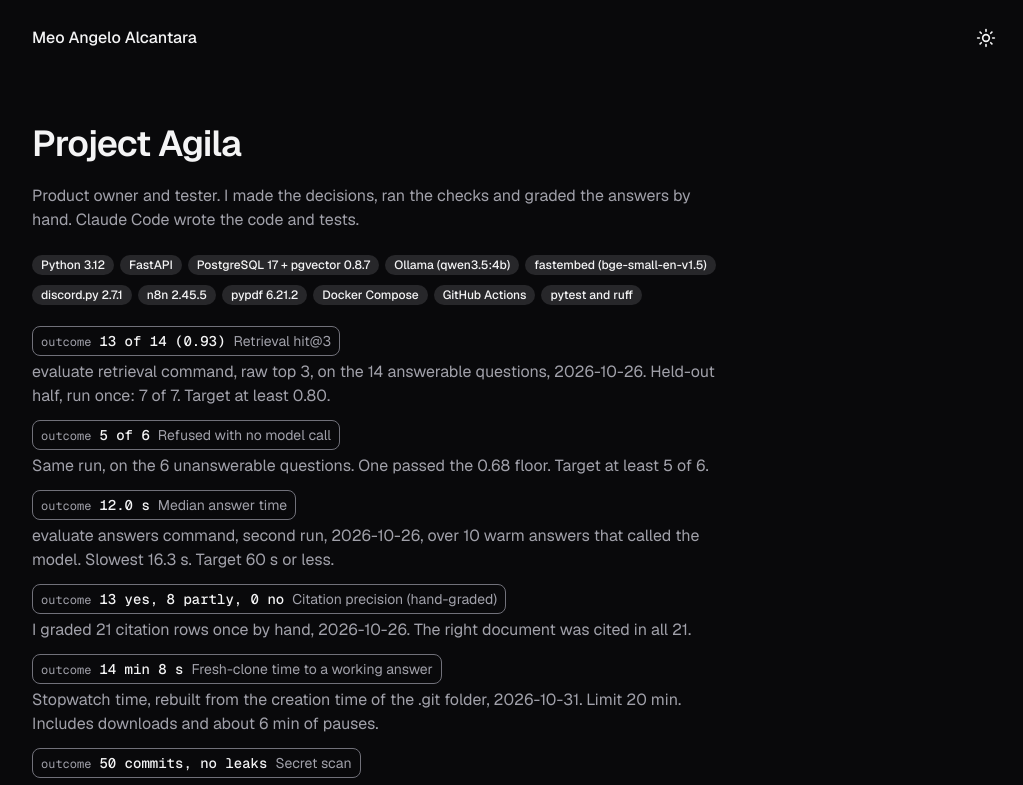
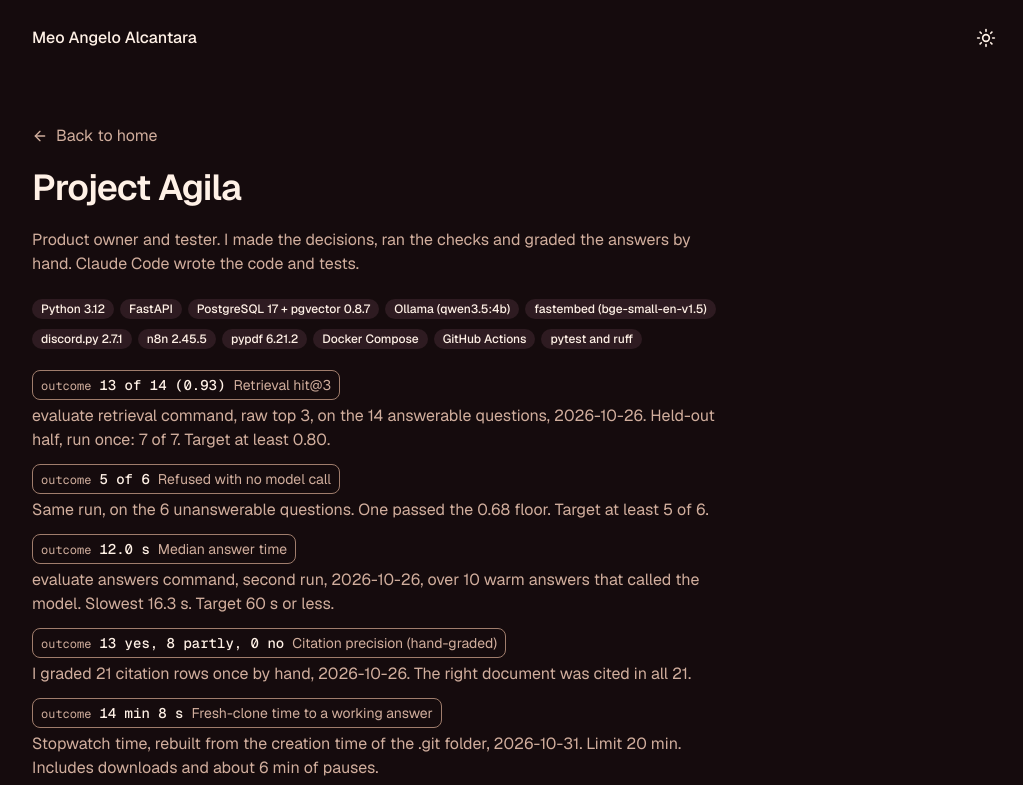
Before and after one commit to mezoa/pawikan, a Next.js app: page /projects/agila in a window 1280 px wide. Shown: the top 785 px of the page, without its empty margins (120-1143 px from the left). Built offline with nearby package versions, Linux system fonts and the light colour scheme.

Commit message:
Sunset colour theme

```diff
--- a/src/app/globals.css
+++ b/src/app/globals.css
@@ -49,24 +49,33 @@
 }
 
 :root {
-  --background: #fafafa;
-  --foreground: #18181b;
+  /* Sunset palette, light mode. Values come from PRD section 6.3. */
+  --background: #fff7ed;
+  --foreground: #2b1408;
   --card: #ffffff;
-  --card-foreground: #18181b;
+  --card-foreground: #2b1408;
   --popover: #ffffff;
-  --popover-foreground: #18181b;
-  --primary: #0f766e;
+  --popover-foreground: #2b1408;
+  --primary: #b93d08;
   --primary-foreground: #ffffff;
-  --secondary: #f4f4f5;
-  --secondary-foreground: #18181b;
-  --muted: #f4f4f5;
-  --muted-foreground: #52525b;
-  --accent: #f4f4f5;
-  --accent-foreground: #18181b;
+  /* Not in the PRD table: a warm tint, checked with the same contrast formula. */
+  --secondary: #fdecdc;
+  --secondary-foreground: #2b1408;
+  --muted: #fdecdc;
+  --muted-foreground: #7a4a30;
+  --accent: #fdecdc;
+  --accent-foreground: #2b1408;
   --destructive: oklch(0.577 0.245 27.325);
-  --border: #8a8a93;
-  --input: #8a8a93;
-  --ring: #0f766e;
+  --border: #8f5f45;
+  --input: #8f5f45;
+  --ring: #b93d08;
+  /* Decoration only. Never use these for text, links or anything with meaning. */
+  --sunset-amber: #f59e0b;
+  --sunset-orange: #ea580c;
+  --sunset-rose: #e11d48;
+  --sunset-dusk: transparent; /* The dusk purple is for the dark glow only. */
+  --glow-strength: 16%;
+  --line-strength: 45%;
   --chart-1: oklch(0.87 0 0);
   --chart-2: oklch(0.556 0 0);
   --chart-3: oklch(0.439 0 0);
@@ -84,24 +93,33 @@
 }
 
 .dark {
-  --background: #09090b;
-  --foreground: #f4f4f5;
-  --card: #18181b;
-  --card-foreground: #f4f4f5;
-  --popover: #18181b;
-  --popover-foreground: #f4f4f5;
-  --primary: #2dd4bf;
-  --primary-foreground: #09090b;
-  --secondary: #27272a;
-  --secondary-foreground: #f4f4f5;
-  --muted: #27272a;
-  --muted-foreground: #a1a1aa;
-  --accent: #27272a;
-  --accent-foreground: #f4f4f5;
+  /* Sunset palette, dark mode. Values come from PRD section 6.3. */
+  --background: #150b0d;
+  --foreground: #fff1e6;
+  --card: #211318;
+  --card-foreground: #fff1e6;
+  --popover: #211318;
+  --popover-foreground: #fff1e6;
+  --primary: #fb923c;
+  --primary-foreground: #1c0d05;
+  /* Not in the PRD table: a warm tint, checked with the same contrast formula. */
+  --secondary: #2e1b21;
+  --secondary-foreground: #fff1e6;
+  --muted: #2e1b21;
+  --muted-foreground: #d1ae9d;
+  --accent: #2e1b21;
+  --accent-foreground: #fff1e6;
   --destructive: oklch(0.704 0.191 22.216);
-  --border: #71717a;
-  --input: #71717a;
-  --ring: #2dd4bf;
+  --border: #a07d6c;
+  --input: #a07d6c;
+  --ring: #fb923c;
+  /* Decoration only. Never use these for text, links or anything with meaning. */
+  --sunset-amber: #fbbf24;
+  --sunset-orange: #f97316;
+  --sunset-rose: #f43f5e;
+  --sunset-dusk: #7c3aed;
+  --glow-strength: 24%;
+  --line-strength: 80%;
   --chart-1: oklch(0.87 0 0);
   --chart-2: oklch(0.556 0 0);
   --chart-3: oklch(0.439 0 0);
@@ -123,6 +141,8 @@
   }
   body {
     @apply bg-background text-foreground;
+    /* Lets the hero glow run past the page frame without a sideways scrollbar. */
+    overflow-x: clip;
   }
   html {
     @apply font-sans;
@@ -147,3 +167,89 @@
 [tabindex="-1"]:focus-visible {
   outline: none;
 }
+
+/*
+ * Sunset decoration. These three classes are the only places the --sunset
+ * tokens are used. All of it is static except the card edge, which fades in
+ * when a person hovers or focuses the card.
+ */
+
+/* A half-sun resting on the horizon line at the bottom of the hero. On a phone
+   it fits inside the hero's empty bottom padding, so it never sits behind text. */
+.hero-glow {
+  position: absolute;
+  right: 0;
+  bottom: 0;
+  z-index: -1;
+  width: 14rem;
+  height: 3.5rem;
+  pointer-events: none;
+  background: radial-gradient(
+    ellipse farthest-side at 50% 100%,
+    color-mix(in srgb, var(--sunset-amber) var(--glow-strength), transparent) 0%,
+    color-mix(in srgb, var(--sunset-orange) calc(var(--glow-strength) * 0.75), transparent) 35%,
+    color-mix(in srgb, var(--sunset-rose) calc(var(--glow-strength) * 0.5), transparent) 62%,
+    color-mix(in srgb, var(--sunset-dusk) calc(var(--glow-strength) * 0.4), transparent) 82%,
+    transparent 100%
+  );
+}
+
+/* On a wide screen it starts after the 65ch text column, so the bio stays clear. */
+@media (min-width: 64rem) {
+  .hero-glow {
+    left: calc(65ch + 1.5rem);
+    right: -8rem;
+    width: auto;
+    height: 20rem;
+  }
+}
+
+/* A thin divider line. */
+.sunset-rule {
+  height: 1px;
+  background: linear-gradient(
+    90deg,
+    transparent,
+    color-mix(in srgb, var(--sunset-amber) var(--line-strength), transparent),
+    color-mix(in srgb, var(--sunset-orange) var(--line-strength), transparent),
+    color-mix(in srgb, var(--sunset-rose) var(--line-strength), transparent),
+    transparent
+  );
+}
+
+/* A card outline that passes 3:1, plus a sunset edge on hover and keyboard focus.
+   The card needs position: relative. */
+.sunset-edge {
+  --tw-ring-color: var(--border);
+}
+
+.sunset-edge::before {
+  content: "";
+  position: absolute;
+  inset: 0;
+  padding: 2px;
+  border-radius: inherit;
+  background: linear-gradient(
+    120deg,
+    var(--sunset-amber),
+    var(--sunset-orange),
+    var(--sunset-rose)
+  );
+  mask:
+    linear-gradient(white 0 0) content-box exclude,
+    linear-gradient(white 0 0);
+  opacity: 0;
+  pointer-events: none;
+  transition: opacity 200ms ease;
+}
+
+.sunset-edge:hover::before,
+.sunset-edge:focus-within::before {
+  opacity: 1;
+}
+
+@media (prefers-reduced-motion: reduce) {
+  .sunset-edge::before {
+    transition: none;
+  }
+}
--- a/src/app/layout.tsx
+++ b/src/app/layout.tsx
@@ -16,9 +16,9 @@ const geistMono = Geist_Mono({
 });
 
 export const metadata: Metadata = {
-  title: "Meo Angelo Alcantara | Junior AI & Automation Engineer",
+  title: "Meo Angelo Alcantara | Full-stack developer building AI automation",
   description:
-    "I build practical automation and AI tools. Based in Butuan City, Philippines. Open to remote roles.",
+    "Full-stack developer building AI automation. Based in Surigao City, Philippines. Open to remote roles and private-sector software development roles.",
 };
 
 export default function RootLayout({ children }: LayoutProps<"/">) {
--- a/src/app/projects/[slug]/page.tsx
+++ b/src/app/projects/[slug]/page.tsx
@@ -1,4 +1,6 @@
+import { ArrowLeft } from "lucide-react";
 import type { Metadata } from "next";
+import Link from "next/link";
 import { notFound } from "next/navigation";
 import { MDXRemote } from "next-mdx-remote/rsc";
 import remarkGfm from "remark-gfm";
@@ -44,6 +46,13 @@ export default async function ProjectPage({
   return (
     <article className="py-12">
       <header className="flex max-w-[65ch] flex-col gap-5">
+        <Link
+          href="/"
+          className="inline-flex min-h-6 items-center gap-2 self-start rounded-sm text-muted-foreground transition-colors duration-200 hover:text-primary motion-reduce:transition-none"
+        >
+          <ArrowLeft aria-hidden="true" className="size-4" />
+          Back to home
+        </Link>
         <h1 className="text-4xl font-semibold tracking-tight">
           {project.title}
         </h1>
@@ -90,6 +99,8 @@ export default async function ProjectPage({
         )}
       </header>
 
+      <div aria-hidden="true" className="sunset-rule mt-10 max-w-[65ch]" />
+
       <div className="mt-6 max-w-[65ch]">
         <MDXRemote
           source={project.body}
--- a/src/components/project-card.tsx
+++ b/src/components/project-card.tsx
@@ -6,7 +6,7 @@ import type { Project } from "@/lib/content/projects";
 
 export function ProjectCard({ project }: { project: Project }) {
   return (
-    <Card className="relative h-full text-base transition-colors duration-200 hover:bg-accent motion-reduce:transition-none">
+    <Card className="sunset-edge relative h-full text-base">
       <CardHeader>
         <h3 className="text-lg font-semibold">
           {/* The ::after layer stretches this link over the whole card. */}
--- a/src/components/site-footer.tsx
+++ b/src/components/site-footer.tsx
@@ -1,6 +1,7 @@
 export function SiteFooter() {
   return (
-    <footer className="page-frame py-10 text-muted-foreground">
+    <footer className="page-frame pb-10 text-muted-foreground">
+      <div aria-hidden="true" className="sunset-rule mb-10" />
       <p>Built with Next.js, Tailwind, shadcn/ui</p>
     </footer>
   );
```
Also changed, not shown: src/app/page.tsx (+141 -32 lines), 2 other files (tests, documents, lock files or other folders).
